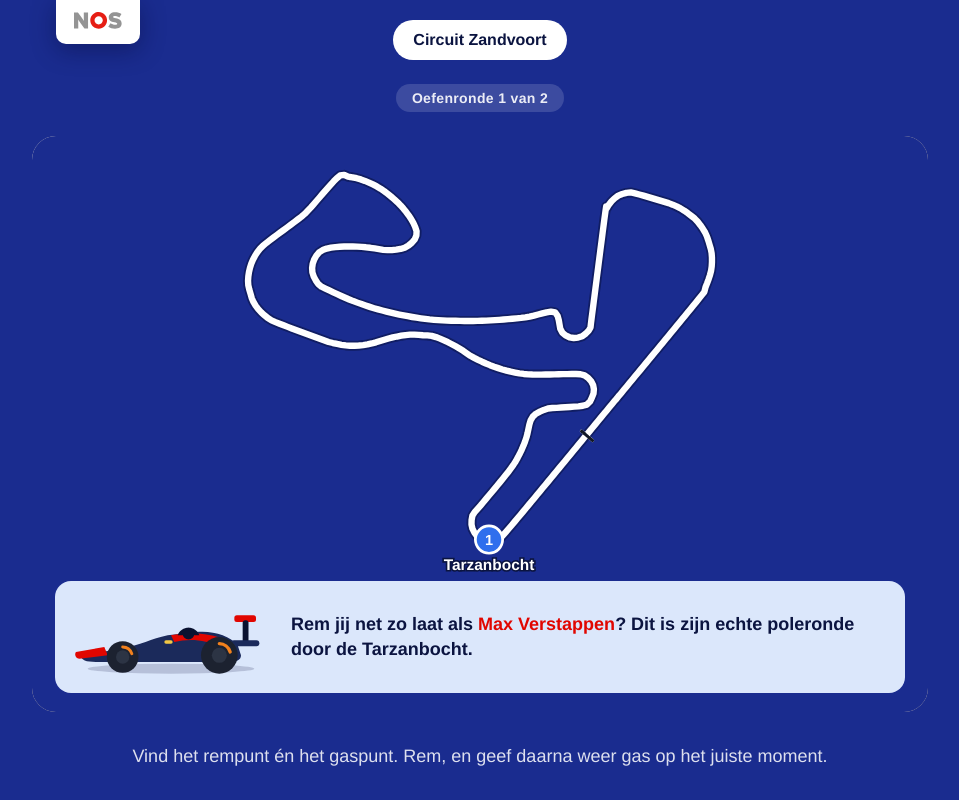
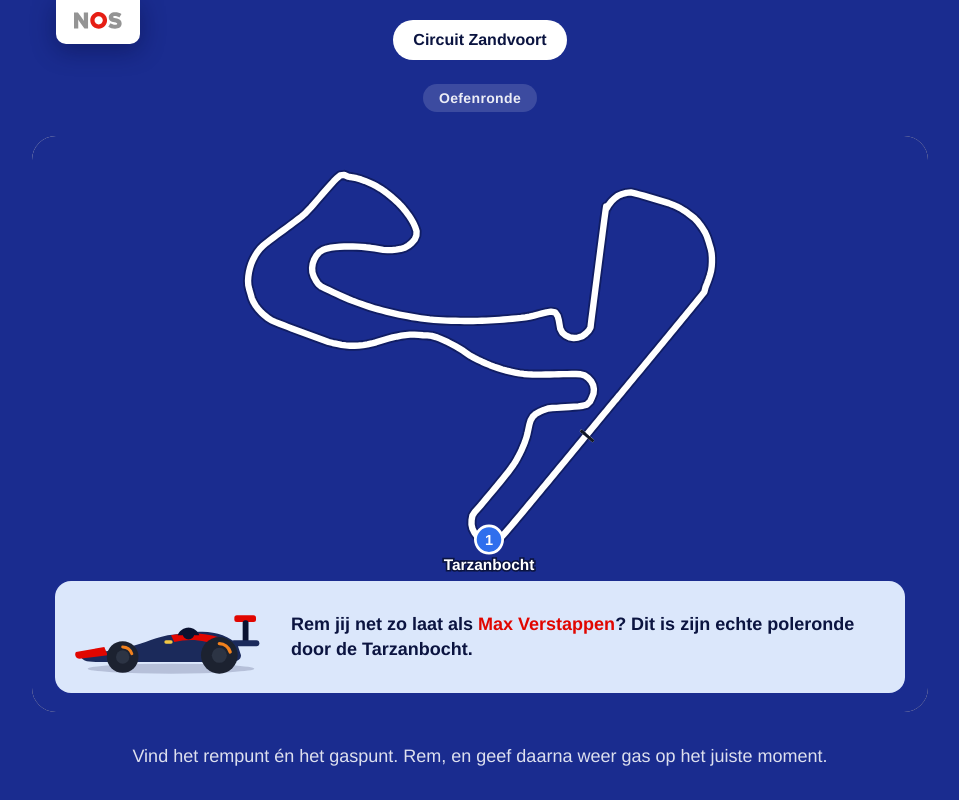
Before and after one commit to markhaasjes/f1-rem-reflex, a React (Vite) app: page / in a window 1280 px wide. Shown: the top 800 px of the page, without its empty margins (160-1119 px from the left). Built offline with nearby package versions, Linux system fonts and the light colour scheme; a web font is replaced by a local one.

Commit message:
feat: 2 rounds

```diff
--- a/src/App.tsx
+++ b/src/App.tsx
@@ -69,7 +69,7 @@
     reset();
   };
 
-  const roundLabel = isScoring ? 'Scoreronde · dit telt' : `Oefenronde ${attempt} van ${PRACTICE_ROUNDS}`;
+  const roundLabel = isScoring ? 'Scoreronde · dit telt' : 'Oefenronde';
   const showVerdict = phase === 'result' && isScoring;
 
   let resultButtonLabel = 'Volgende oefenronde';
--- a/src/hooks/useBrakeGame.ts
+++ b/src/hooks/useBrakeGame.ts
@@ -2,10 +2,10 @@
 import { sampleAt } from '../lib/corner';
 import type { BrakeAttempt, GamePhase, TarzanFixture } from '../types';
 
-// The player gets two blind practice laps to find the braking feel, then a
-// third lap that counts and reveals Max's real line.
-export const PRACTICE_ROUNDS = 2;
-export const TOTAL_ROUNDS = 3;
+// The player gets one blind practice lap to find the braking feel, then a
+// second lap that counts and reveals Max's real line.
+export const PRACTICE_ROUNDS = 1;
+export const TOTAL_ROUNDS = 2;
 
 export function useBrakeGame(corner: TarzanFixture) {
   const [phase, setPhase] = useState<GamePhase>('ready');
```
